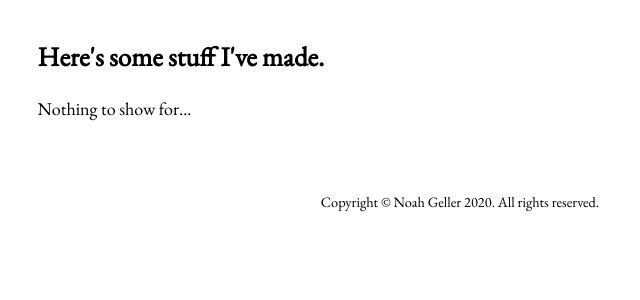
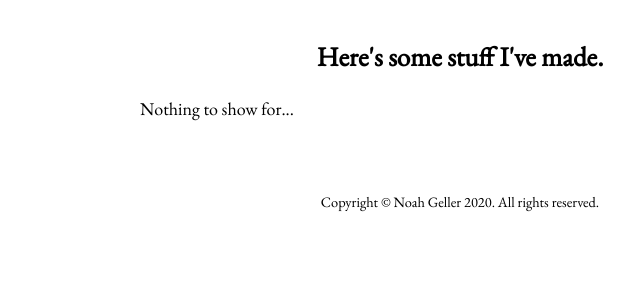
Before and after one commit to NoahGeller/NoahGeller.xyz, a Django app: page /portfolio/ in a window 1280 px wide. Shown: the part 145-445 px from the top of the page, without its empty margins (180-820 px from the left). Run offline with Django 3.2, Linux system fonts and the light colour scheme; data that the repository does not hold is empty.

Commit message:
made default main width smaller and centered portfolio index heading

```diff
--- a/core/static/core/css/style.css
+++ b/core/static/core/css/style.css
@@ -95,7 +95,7 @@ img {
 }
 
 main {
-    width: 66%;
+    width: 50%;
     margin: 9rem auto 0;
     overflow: auto;
 }
--- a/portfolio/static/portfolio/css/index.css
+++ b/portfolio/static/portfolio/css/index.css
@@ -1,4 +1,8 @@
-#projects-container {
+.heading {
+    text-align: center;
+}
+
+.projects-container {
     display: flex;
     flex-flow: row wrap;
     justify-content: center;
--- a/portfolio/templates/portfolio/index.html
+++ b/portfolio/templates/portfolio/index.html
@@ -5,9 +5,9 @@
     <link rel="stylesheet" type="text/css" href="{% static 'portfolio/css/index.css' %}">
 {% endblock %}
 {% block main %}
-    <h2>Here's some stuff I've made.</h2>
+    <h2 class="heading">Here's some stuff I've made.</h2>
     {% if projects %}
-        <div id="projects-container">
+        <div class="projects-container">
             {% for project in projects %}
                 <a class="detail-link" href="{% url 'portfolio:detail' project.slug %}">
                     <div class="project">
```
